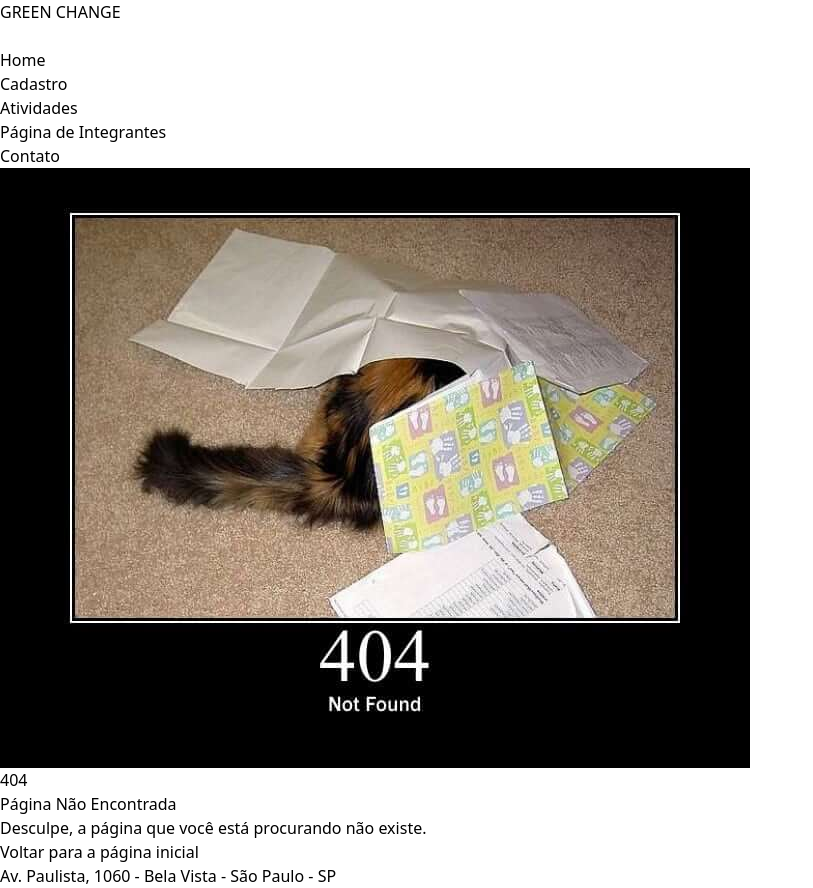
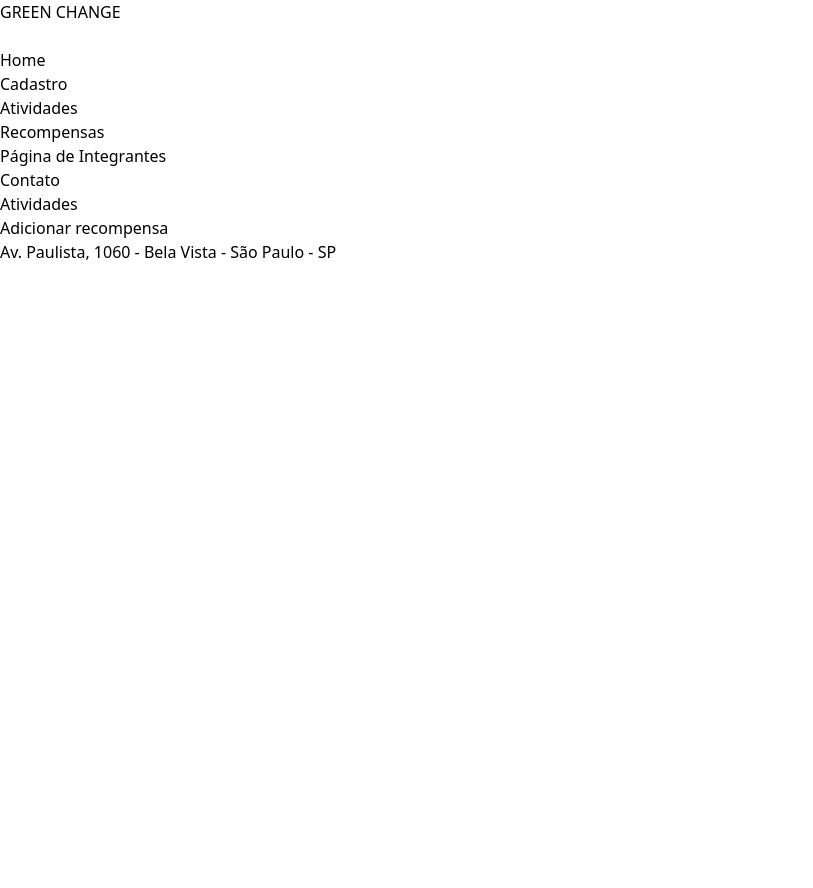
Before and after one commit to JoaoPedroCZanni/GS_FrontEnd, a Next.js app: page /recompensas in a window 1280 px wide. Before the commit this address had no page. Shown: the whole page, without its empty margins (0-813 px from the left). After the commit the page ends 800 px from the top, so only its background shows below. Built offline with nearby package versions, Linux system fonts and the light colour scheme.

Commit message:
Página de recompensas criada

```diff
--- a/src/app/components/Menu.tsx
+++ b/src/app/components/Menu.tsx
@@ -35,10 +35,11 @@ export default function Menu() {
                 </button>
 
                 {/* Menu normal visível apenas em telas maiores que 640px */}
-                <ul className="hidden md:flex gap-16 links text-white font-semibold text-lg">
+                <ul className="hidden md:flex gap-10 lg:gap-16 links text-white font-semibold text-xs lg:text-sm xl:text-lg">
                     <li className="hover:text-green-400"><Link href="/">Home</Link></li>
                     <li className="hover:text-green-400"><Link href="/cadastro">Cadastro</Link></li>
                     <li className="hover:text-green-400"><Link href="/atividades">Atividades</Link></li>
+                    <li className="hover:text-green-400"><Link href="/recompensas">Recompensas</Link></li>
                     <li className="hover:text-green-400"><Link href="/integrantes">Página de Integrantes</Link></li>
                     <li className="hover:text-green-400"><Link href="/contato">Contato</Link></li>
                 </ul>
@@ -54,6 +55,12 @@ export default function Menu() {
                         <Link href="/cadastro" className="text-white font-semibold hover:text-green-400 text-sm sm:text-base" onClick={toggleMenu}>Cadastro</Link>
                     </li>
                     <li className="mb-4">
+                        <Link href="/atividades" className="text-white font-semibold hover:text-green-400 text-sm sm:text-base" onClick={toggleMenu}>Atividades</Link>
+                    </li>
+                    <li className="mb-4">
+                        <Link href="/recompensas" className="text-white font-semibold hover:text-green-400 text-sm sm:text-base" onClick={toggleMenu}>Recompensas</Link>
+                    </li>
+                    <li className="mb-4">
                         <Link href="/pgInt" className="text-white font-semibold hover:text-green-400 text-sm sm:text-base" onClick={toggleMenu}>Página de Integrantes</Link>
                     </li>
                     <li className="mb-4">
--- /dev/null
+++ b/src/app/recompensas/page.tsx
@@ -0,0 +1,9 @@
+export default function Atividades() {
+    return(
+        <div className="flex flex-col items-center">
+            <h1 className="text-center my-6 pt-2 text-2xl sm:text-3xl md:text-4xl lg:text-5xl font-bold">Atividades</h1>
+
+            <button className="text-center text-lg bg-green-600 hover:bg-green-700 text-white font-bold p-3 rounded-lg m-12"><a href="/atividades/adicionar-recompensa">Adicionar recompensa</a></button>
+        </div>
+    )
+}
```
